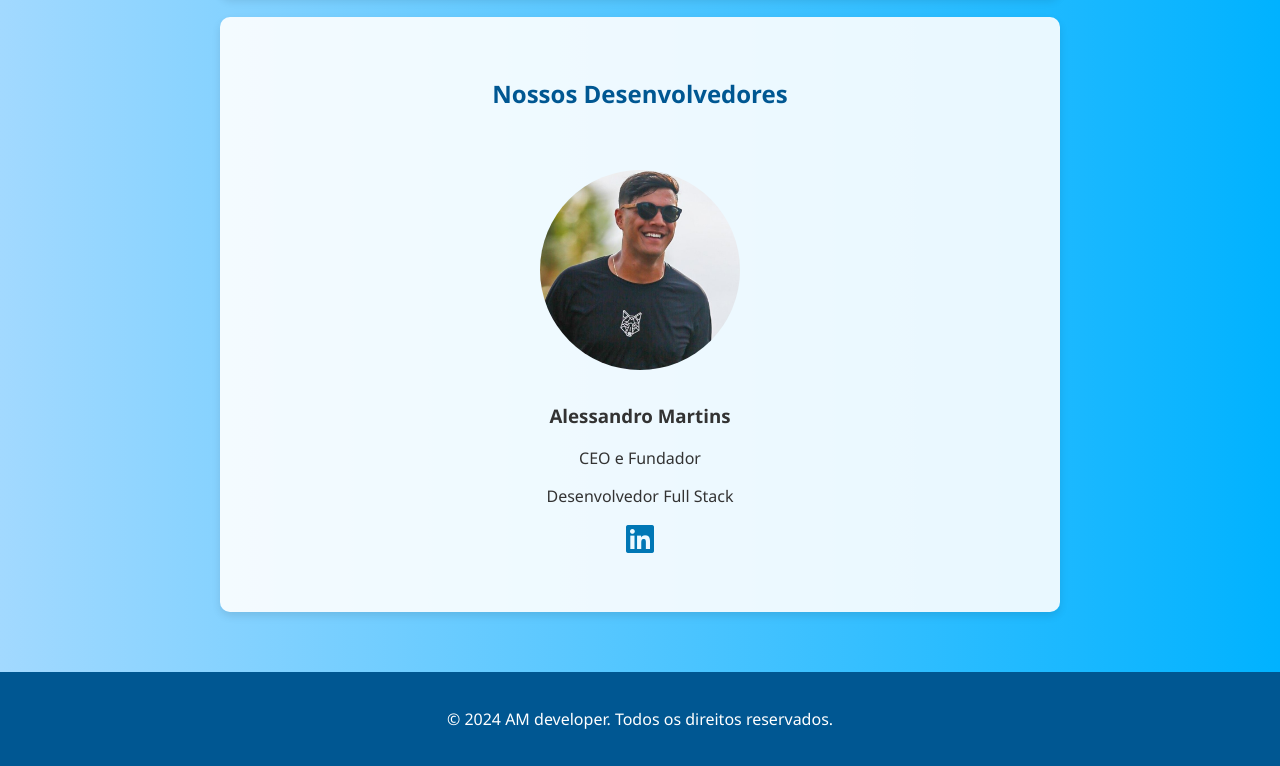
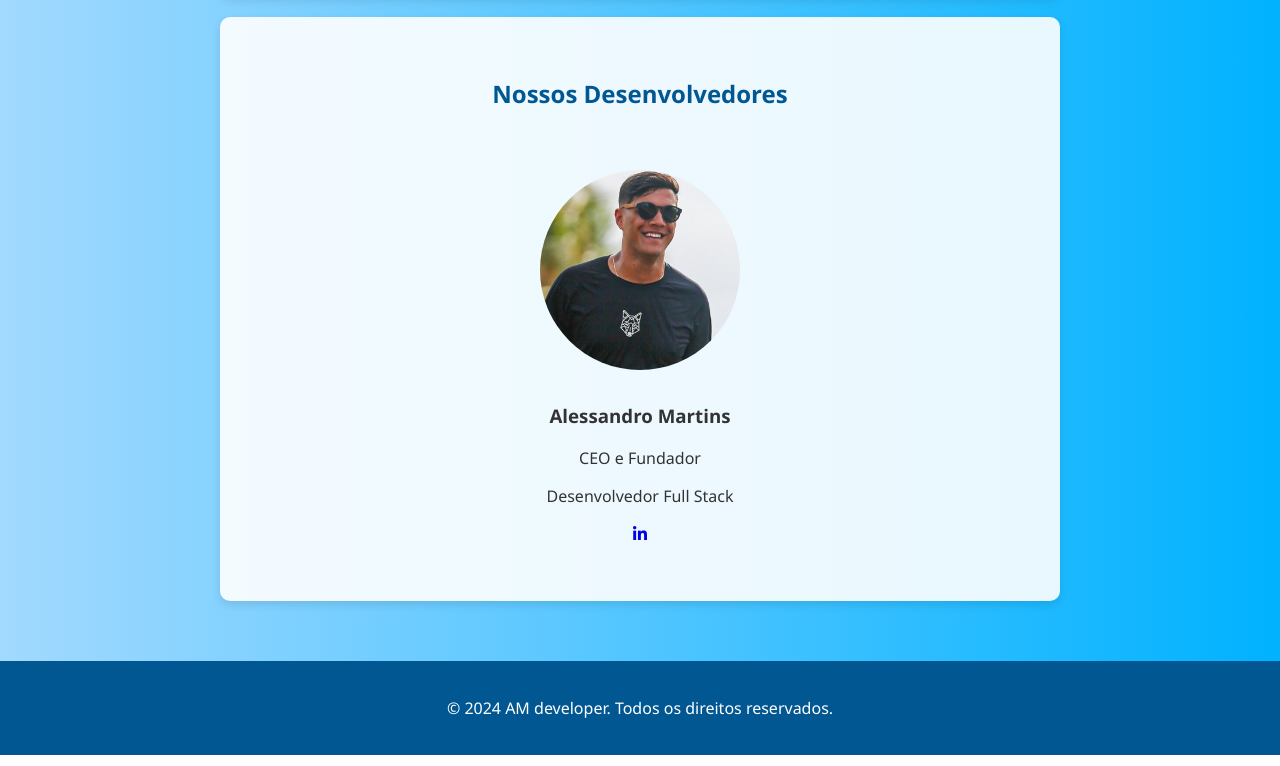
Before and after one commit to alemartinzzz/meu-site, a plain HTML site: page sobre_nos.html in a window 1280 px wide. Shown: the part 703-1469 px from the top of the page. Drawn offline with Linux system fonts and the light colour scheme.

Commit message:
Update sobre_nos.html

```diff
--- a/sobre_nos.html
+++ b/sobre_nos.html
@@ -30,7 +30,7 @@
                     <h3>Alessandro Martins</h3>
                     <p>CEO e Fundador</p>
                     <p>Desenvolvedor Full Stack</p>
-                    <p><a href="https://www.linkedin.com" target="_blank" class="linkedin-icon"><i class="fab fa-linkedin"></i></a></p>
+                    <p><a href="https://linkedin.com" target="_blank"><i class="fab fa-linkedin-in"></i></a></p>
                 </div>
             </div>
         </section>
```
